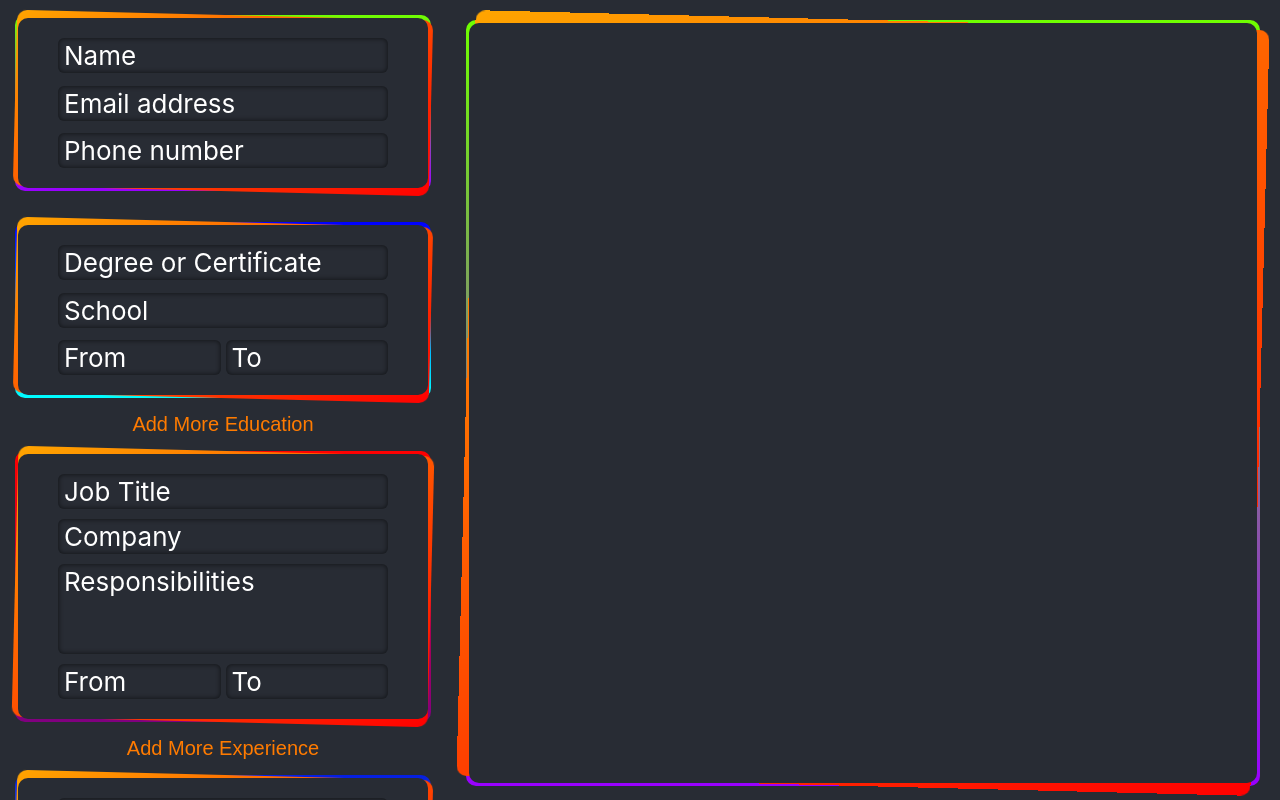
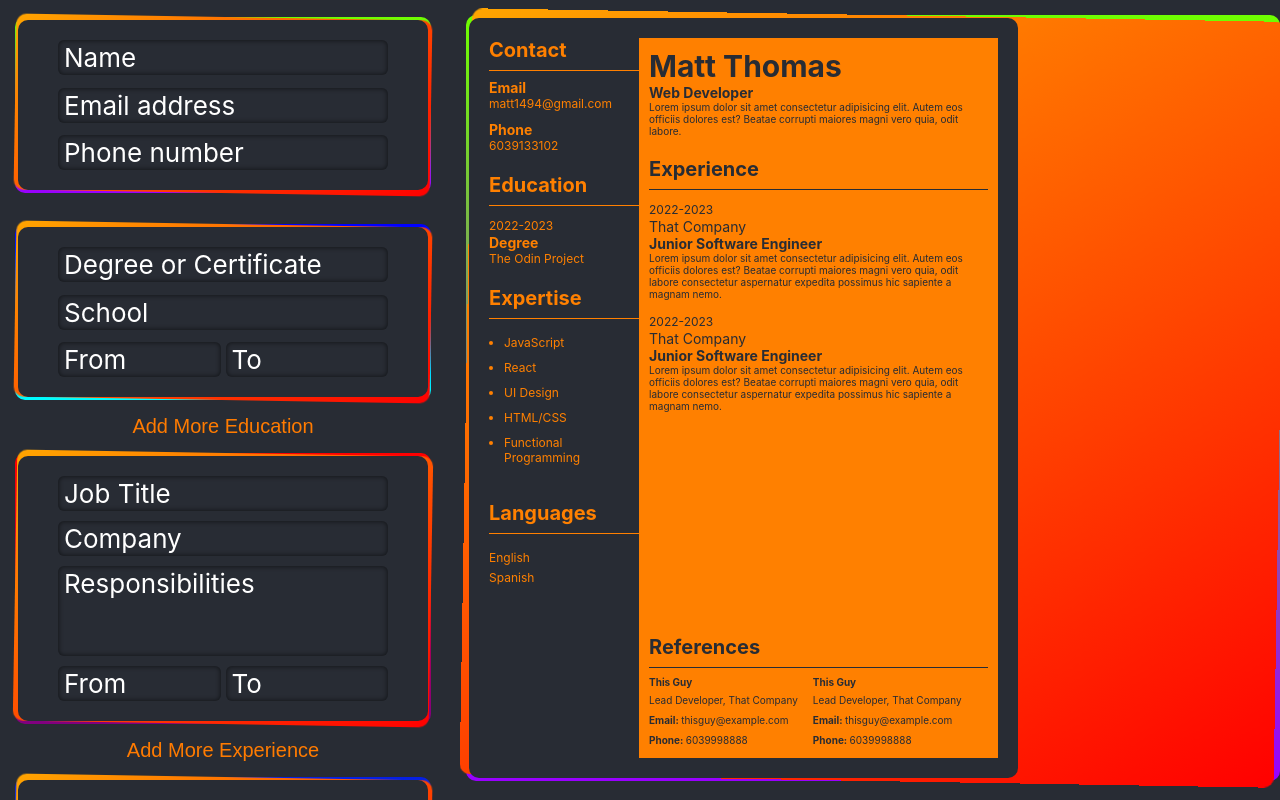
Before and after one commit to WitchingHr/cv-application, a React (Create React App) app: page / in a window 1280 px wide. Shown: the top 800 px of the page. Built offline with nearby package versions, Linux system fonts and the light colour scheme.

Commit message:
Create resume layout

```diff
--- a/src/App.css
+++ b/src/App.css
@@ -1,6 +1,11 @@
 :root {
   box-sizing: border-box;
   --background: #282c34;
+  --color: rgb(255, 128, 0);
+}
+
+body {
+  overflow: scroll;
 }
 
 .App {
@@ -17,7 +22,7 @@
   font-size: calc(10px + 2vmin);
   color: white;
   overflow: scroll;
-  padding: 15px;
+  padding: 17px 15px 15px 15px;
 }
 
 textarea {
@@ -168,10 +173,10 @@ textarea {
     transform: rotate(0);
   }
   25% {
-    transform: rotate(3deg);
+    transform: rotate(2deg);
   }
   75% {
-    transform: rotate(-3deg);
+    transform: rotate(-2deg);
   }
   100% {
     transform: rotate(0);
@@ -180,12 +185,17 @@ textarea {
 
 .wrapper {
   flex: 1;
-  margin: 20px;
+  margin-left: 20px;
   position: sticky;
   top: 15px;
   right: 0;
   width: 500px;
   height: 90vh;
+}
+
+.resume-container {
+  aspect-ratio: 1 / 1.412;
+  height: calc(90vh + 40px);
 }
 
 .resume {
@@ -194,4 +204,117 @@ textarea {
   position: relative;
   background: var(--background);
   height: 90vh;
+  aspect-ratio: 1 / 1.4142;
+  display: flex;
 }
+
+.resume-left {
+  display: flex;
+  flex-direction: column;
+  gap: 20px;
+  width: 150px;
+}
+
+.resume-right {
+  flex: 1;
+  display: flex;
+  flex-direction: column;
+  gap: 20px;
+  background-color: var(--color);
+  padding: 10px;
+}
+
+.resume-data {
+  color: var(--color);
+  font-size: 12px;
+}
+
+.resume-data-invert {
+  color: var(--background);
+  font-size: 14px;
+}
+
+.category {
+  color: var(--color);
+  font-weight: bolder;
+  font-size: 20px;
+}
+
+.category-invert {
+  color: var(--background);
+  font-weight: bolder;
+  font-size: 20px;
+}
+
+.type-wrapper {
+  display: flex;
+  flex-direction: column;
+  gap: 10px;
+}
+
+.type {
+  color: var(--color);
+  font-weight: bolder;
+  font-size: 14px;
+}
+
+.type-invert {
+  color: var(--background);
+  font-weight: bolder;
+  font-size: 14px;
+}
+
+.hr {
+  background-color: var(--color);
+  height: 1px;
+  border: none;
+}
+
+.hr-invert {
+  background-color: var(--background);
+  height: 1px;
+  border: none;
+}
+
+.skills-ul {
+  padding-left: 15px;
+}
+
+li.resume-data {
+  padding-right: 10px;
+}
+
+.languages-ul {
+  list-style: none;
+  padding: 0;
+  display: flex;
+  flex-direction: column;
+  gap: 5px;
+}
+
+.resume-name {
+  color: var(--background);
+  font-size: 30px;
+  font-weight: bolder;
+}
+
+.resume-description {
+  font-size: 10px !important;
+}
+
+.resume-date {
+  font-size: 12px !important;
+}
+
+.ref-wrapper {
+  display: flex;
+  gap: 15px;
+}
+
+.ref {
+  font-size: 10px;
+}
+
+.references {
+  margin-top: auto;
+}
--- a/src/components/Resume.jsx
+++ b/src/components/Resume.jsx
@@ -4,6 +4,142 @@ export default function Resume() {
   return (
     <div className="resume">
 
+      <div className="resume-left">
+
+          <div>
+            <div className="category">Contact</div>
+            <hr className="hr"></hr>
+            <div className="type-wrapper">
+              <div>
+                <div className="type">Email</div>
+                <div className="resume-data">matt1494@gmail.com</div>
+              </div>
+              <div>
+                <div className="type">Phone</div>
+                <div className="resume-data">6039133102</div>
+              </div>
+            </div>
+          </div>
+
+          <div>
+            <div className="category">Education</div>
+            <hr className="hr"></hr>
+            <div className="type-wrapper">
+              <div>
+                <div>
+                  <span className="resume-data resume-date">2022</span>
+                  <span className="resume-data resume-date">-</span>
+                  <span className="resume-data resume-date">2023</span>
+                </div>
+                <div className="type">Degree</div>
+                <div className="resume-data">The Odin Project</div>
+              </div>
+            </div>
+          </div>
+
+          <div>
+            <div className="category">Expertise</div>
+            <hr className="hr"></hr>
+            <ul className="type-wrapper skills-ul">
+              <li className="resume-data">JavaScript</li>
+              <li className="resume-data">React</li>
+              <li className="resume-data">UI Design</li>
+              <li className="resume-data">HTML/CSS</li>
+              <li className="resume-data">Functional Programming</li>
+            </ul>
+          </div>
+
+          <div>
+            <div className="category">Languages</div>
+            <hr className="hr"></hr>
+              <ul className="languages-ul">
+                <li className="resume-data">English</li>
+                <li className="resume-data">Spanish</li>
+              </ul>
+          </div>
+
+      </div>
+
+      <div className="resume-right">
+        <div>
+          <div className="resume-name">Matt Thomas</div>
+          <div className="type-invert">Web Developer</div>
+          <div className="resume-data-invert resume-description">Lorem ipsum dolor sit amet consectetur adipisicing elit. Autem eos officiis dolores est? Beatae corrupti maiores magni vero quia, odit labore.</div>
+        </div>
+
+        <div>
+          <div className="category-invert">Experience</div>
+          <hr className="hr-invert"></hr>
+          <div className="type-wrapper">
+
+            <div>
+              <div>
+                <span className="resume-data-invert resume-date">2022</span>
+                <span className="resume-data-invert resume-date">-</span>
+                <span className="resume-data-invert resume-date">2023</span>
+              </div>
+              <div className="resume-data-invert">That Company</div>
+              <div className="type-invert">Junior Software Engineer</div>
+              <div className="resume-data-invert resume-description">Lorem ipsum dolor sit amet consectetur adipisicing elit. Autem eos officiis dolores est? Beatae corrupti maiores magni vero quia, odit labore consectetur aspernatur expedita possimus hic sapiente a magnam nemo.</div>
+            </div>
+
+            <div>
+              <div>
+                <span className="resume-data-invert resume-date">2022</span>
+                <span className="resume-data-invert resume-date">-</span>
+                <span className="resume-data-invert resume-date">2023</span>
+              </div>
+              <div className="resume-data-invert">That Company</div>
+              <div className="type-invert">Junior Software Engineer</div>
+              <div className="resume-data-invert resume-description">Lorem ipsum dolor sit amet consectetur adipisicing elit. Autem eos officiis dolores est? Beatae corrupti maiores magni vero quia, odit labore consectetur aspernatur expedita possimus hic sapiente a magnam nemo.</div>
+            </div>
+
+          </div>
+        </div>
+
+        <div className="references">
+          <div className="category-invert">References</div>
+          <hr className="hr-invert"></hr>
+          <div className="ref-wrapper">
+
+            <div>
+              <div className="type-invert ref">This Guy</div>
+              <div>
+                <span className="resume-data-invert ref">Lead Developer</span>
+                <span className="resume-data-invert ref">, </span>
+                <span className="resume-data-invert ref">That Company</span>
+              </div>
+              <div>
+                <span className="type-invert ref">Email: </span>
+                <span className="resume-data-invert ref">thisguy@example.com</span>
+              </div>
+              <div>
+                <span className="type-invert ref">Phone: </span>
+                <span className="resume-data-invert ref">6039998888</span>
+              </div>
+            </div>
+
+            <div>
+              <div className="type-invert ref">This Guy</div>
+              <div>
+                <span className="resume-data-invert ref">Lead Developer</span>
+                <span className="resume-data-invert ref">, </span>
+                <span className="resume-data-invert ref">That Company</span>
+              </div>
+              <div>
+                <span className="type-invert ref">Email: </span>
+                <span className="resume-data-invert ref">thisguy@example.com</span>
+              </div>
+              <div>
+                <span className="type-invert ref">Phone: </span>
+                <span className="resume-data-invert ref">6039998888</span>
+              </div>
+            </div>
+
+          </div>
+        </div>
+
+      </div>
     </div>
   );
 }
```
